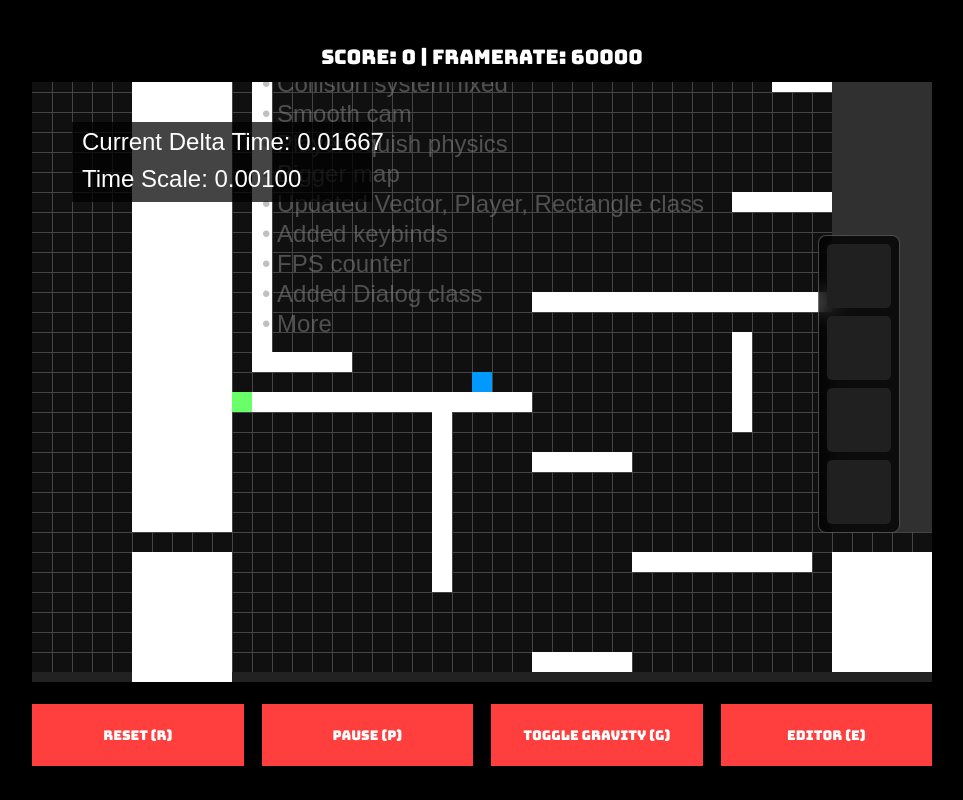
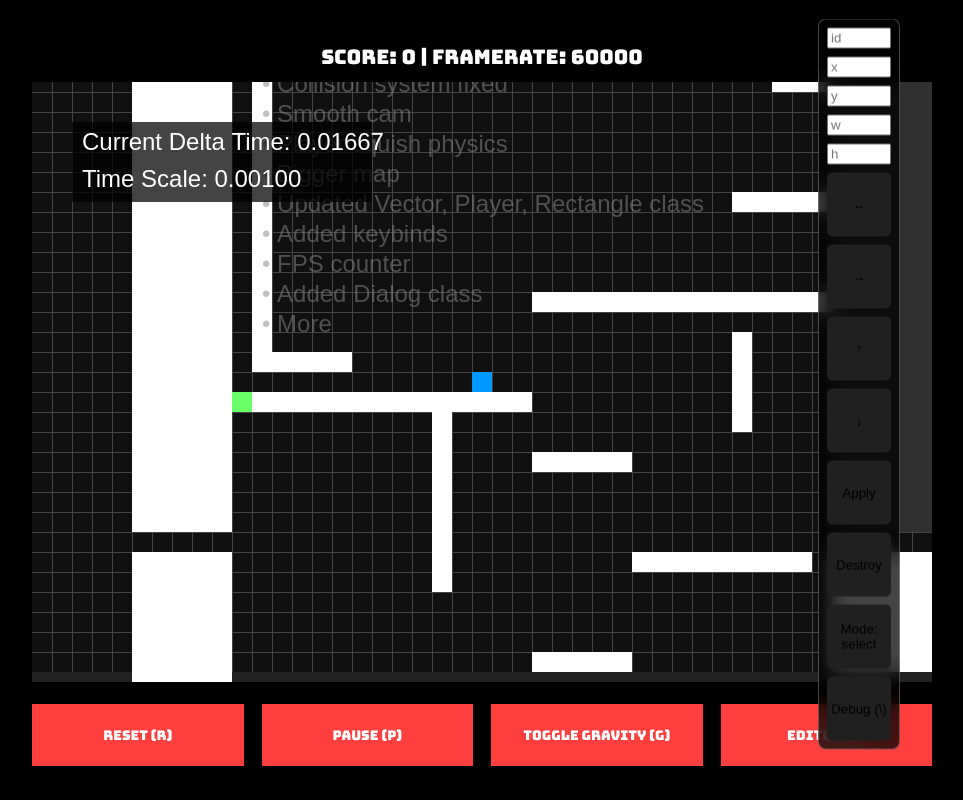
Before and after one commit to unrizzinator/gamedesign25, a plain HTML site: page versions/v1_1_1/index.html in a window 1280 px wide. Both pictures are taken after a click on the button "Editor (E)". Shown: the whole page, without its empty margins (158-1121 px from the left). Drawn offline with Linux system fonts and the light colour scheme.

Commit message:
Update index.html

```diff
--- a/versions/v1_1_1/index.html
+++ b/versions/v1_1_1/index.html
@@ -13,10 +13,19 @@
         <div class="game-container">
             <canvas></canvas>
             <div id="gameEditor">
-                <button></button>
-                <button></button>
-                <button></button>
-                <button></button>
+                <input type="text" id="objectId" placeholder="id" style="grid-column: 1/3;" readonly>
+                <input type="text" id="objectPosX" placeholder="x">
+                <input type="text" id="objectPosY" placeholder="y">
+                <input type="text" id="objectSizeX" placeholder="w">
+                <input type="text" id="objectSizeY" placeholder="h">
+                <button style="grid-row: 4; grid-column: 1/2;" onclick="editor.shift(0)">&leftarrow;</button>
+                <button style="grid-row: 4; grid-column: 2/3;" onclick="editor.shift(1)">&rightarrow;</button>
+                <button style="grid-row: 5; grid-column: 0/1;" onclick="editor.shift(2)">&uparrow;</button>
+                <button style="grid-row: 5; grid-column: 2/3;" onclick="editor.shift(3)">&downarrow;</button>
+                <button style="grid-row: 7; grid-column: 1/3;" onclick="editor.apply()">Apply</button>
+                <button style="grid-row: 8; grid-column: 1/3;" onclick="editor.destroy()">Destroy</button>
+                <button style="grid-row: 9; grid-column: 1/3;" editor-mode onclick="editor.changeMode()">Mode: select</button>
+                <button style="grid-row: 10; grid-column: 1/3;" onclick="toggleDebug()">Debug (\)</button>
             </div>
         </div>
         <div class="panel">
```
